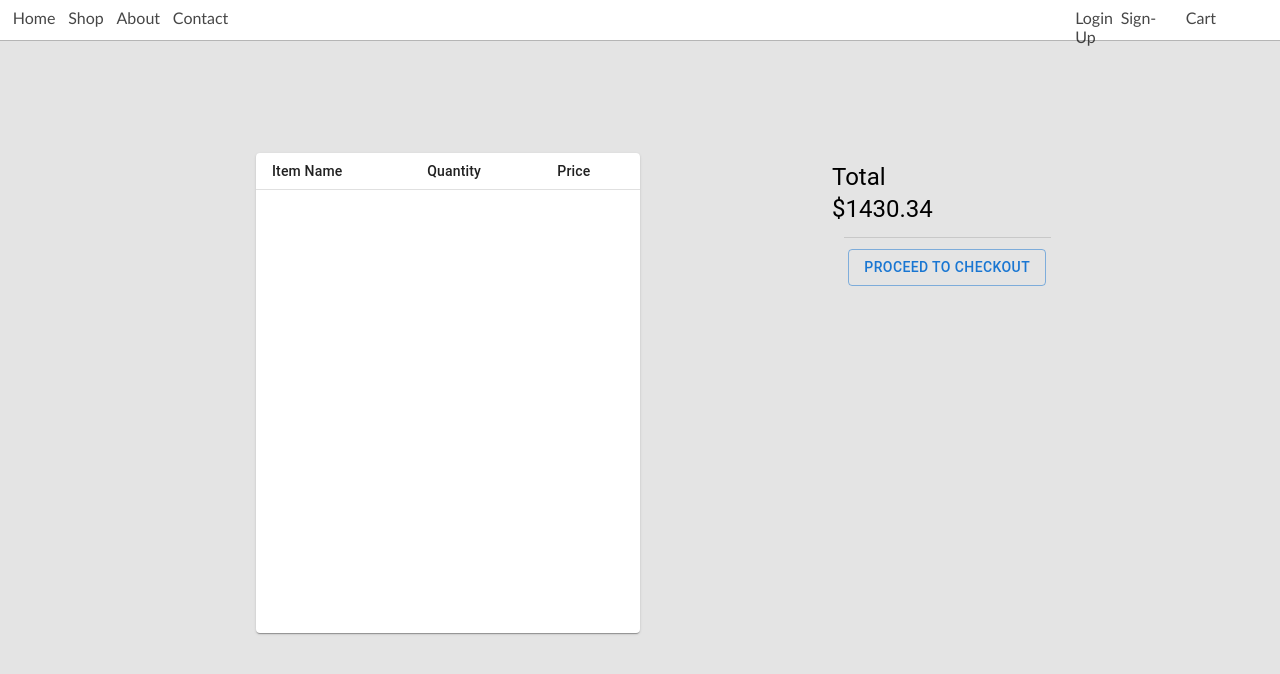
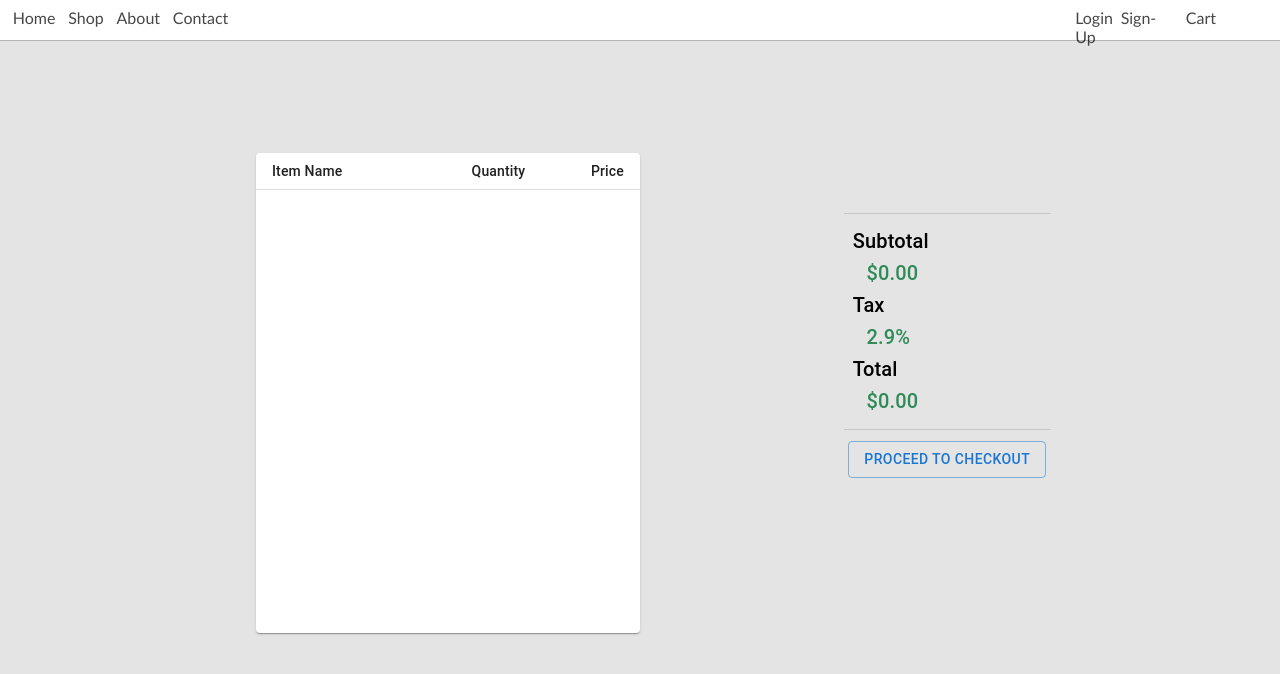
Before and after one commit to nicopasq/emporium, a React (Create React App) app: page /cart in a window 1280 px wide. Shown: the top 674 px of the page. Built offline with nearby package versions, Linux system fonts and the light colour scheme.

Commit message:
Cart handles updates and displays items in cart.

```diff
--- a/src/App.css
+++ b/src/App.css
@@ -155,11 +155,10 @@ body {
 }
 
 .totalCostDiv {
-  /* border: 1px solid rgba(49, 49, 255, 0.564); */
   width: 18%;
   position: relative;
   left: 65%;
-  bottom: 45vh;
+  bottom: 40vh;
 }
 
 .chips {
--- a/src/features/cart/Cart.js
+++ b/src/features/cart/Cart.js
@@ -1,7 +1,17 @@
-import { Button, Divider, Paper, Table, TableCell, TableHead, TableRow, Typography } from "@mui/material";
+import { Button, Divider, Paper, Table, TableBody, TableCell, TableHead, TableRow, Typography } from "@mui/material";
 import React from "react";
+import { useSelector } from "react-redux";
+import { useNavigate } from "react-router";
 
-export default function Cart(){
+export default function Cart() {
+    const cart = useSelector(state => state.backend.cart)
+    const navigate = useNavigate()
+    let totalItemSum = 0
+
+    cart.map(item => {
+        totalItemSum += item.price * item.quantity
+    })
+    const total = (totalItemSum * .029) + totalItemSum
     return (
         <div className="cartDiv">
             <Paper className="itemsTable">
@@ -9,18 +19,34 @@ export default function Cart(){
                     <TableHead>
                         <TableRow>
                             <TableCell>Item Name</TableCell>
-                            <TableCell>Quantity</TableCell>
-                            <TableCell>Price</TableCell>
+                            <TableCell align="right">Quantity</TableCell>
+                            <TableCell align="right">Price</TableCell>
                         </TableRow>
                     </TableHead>
+                    <TableBody>
+                        {cart.map(item => (
+                            <TableRow key={item.id} sx={{ '&:last-child td, &:last-child th': { border: 0 } }} onClick={() => navigate(`/shop/${item.type}/${item.id}`)}>
+                                <TableCell component='th' scope="row">{item.item}</TableCell>
+                                <TableCell align="right">{item.quantity}</TableCell>
+                                <TableCell align="right">${item.price.toFixed(2)}</TableCell>
+                            </TableRow>
+                        ))}
+                    </TableBody>
                 </Table>
             </Paper>
             <div className="totalCostDiv" >
-                <Typography variant="h5">Total</Typography>
-                <Typography variant="h5">$1430.34</Typography>
-                <Divider sx={{margin:'5%'}}/>
-                <div style={{textAlign:'center'}}>
-                <Button variant='outlined' >Proceed to Checkout</Button>
+                <Divider sx={{ margin: '5%' }} />
+
+                <Typography variant="h6" sx={{textIndent:'9%'}}>Subtotal</Typography>
+                <Typography variant="h6" sx={{ textIndent: '15%', color:'seaGreen' }}>${totalItemSum.toFixed(2)}</Typography>
+                <Typography variant="h6" sx={{textIndent:'9%'}}>Tax</Typography>
+                <Typography variant="h6" sx={{ textIndent: '15%', color:'seaGreen' }}>2.9%</Typography>
+                <Typography variant="h6" sx={{textIndent:'9%'}}>Total</Typography>
+                <Typography variant="h6" sx={{ textIndent: '15%', color:'seaGreen' }}>${total.toFixed(2)}</Typography>
+
+                <Divider sx={{ margin: '5%' }} />
+                <div style={{ textAlign: 'center' }}>
+                    <Button variant='outlined' >Proceed to Checkout</Button>
                 </div>
             </div>
         </div>
--- a/src/features/shop/ProductDetails.js
+++ b/src/features/shop/ProductDetails.js
@@ -83,7 +83,7 @@ export default function ProductDetails() {
     }
 
   }
-  console.log('cart', cart)
+
   return (
     <div className="productDetailsDiv">
       <p className="goBackButton" onClick={() => navigate(-1)}> {'<<'}BACK TO SHOP</p>
```
